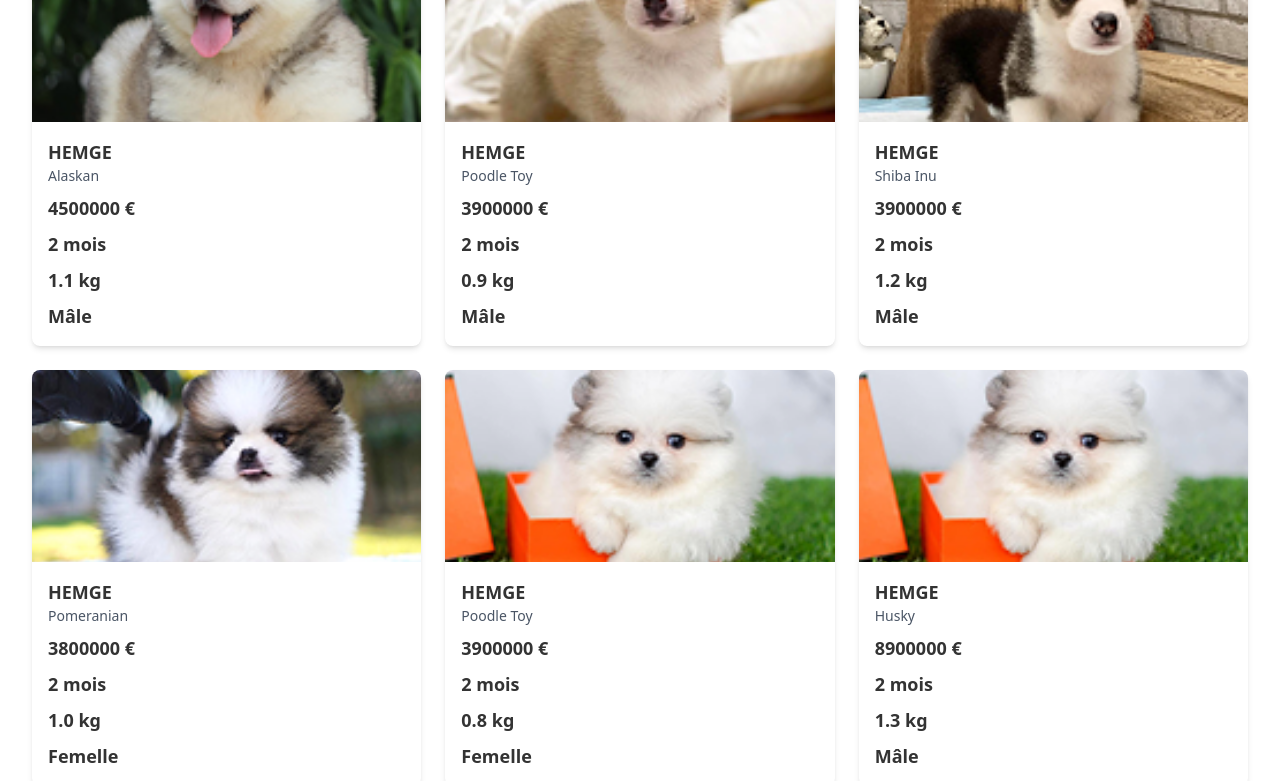
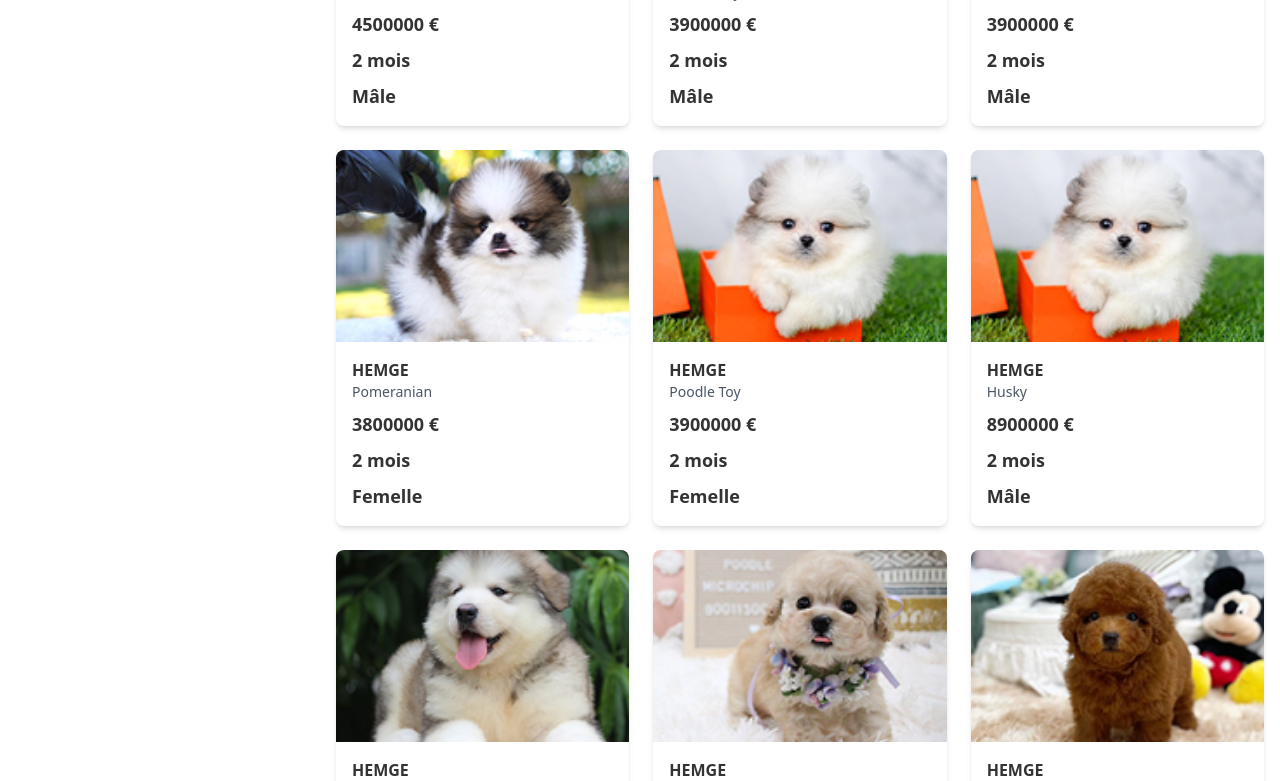
Before and after one commit to Owedjangdev/FTC-W3-epiphaneHouehanou, a Next.js app: page /category in a window 1280 px wide. Shown: the part 2000-2781 px from the top of the page. Built offline with nearby package versions, Linux system fonts and the light colour scheme.

Commit message:
add of components

```diff
--- a/data.ts
+++ b/data.ts
@@ -148,8 +148,8 @@ export const chiotsData: Chiot[] = [
     nom: "HEMGE",
     race: "Pomeranian",
     sexe: "Mâle",
-    age: "2 mois",
-    poids: "0.8 kg",
+    age: "2 months",
+    color: "0.8 kg",
     prix: 4500000,
     imageUrl: "/imgCte1.png",
   },
@@ -159,7 +159,7 @@ export const chiotsData: Chiot[] = [
     race: "Poodle Toy",
     sexe: "Mâle",
     age: "2 mois",
-    poids: "0.9 kg",
+    color: "0.9 kg",
     prix: 3900000,
     imageUrl: "/imgCte2.png",
   },
@@ -169,7 +169,7 @@ export const chiotsData: Chiot[] = [
     race: "Alaskan",
     sexe: "Mâle",
     age: "2 mois",
-    poids: "1.2 kg",
+    color: "",
     prix: 8900000,
     imageUrl: "/imgCte3.png",
   },
@@ -179,7 +179,7 @@ export const chiotsData: Chiot[] = [
     race: "Bichon Frize",
     sexe: "Femelle",
     age: "2 mois",
-    poids: "0.8 kg",
+    color: "0.8 kg",
     prix: 3900000,
     imageUrl: "/imgCte4.png",
   },
@@ -189,7 +189,7 @@ export const chiotsData: Chiot[] = [
     race: "Pomeranian",
     sexe: "Mâle",
     age: "2 mois",
-    poids: "0.9 kg",
+    color: "0.9 kg",
     prix: 3800000,
     imageUrl: "/imgCte5.png",
   },
@@ -199,7 +199,7 @@ export const chiotsData: Chiot[] = [
     race: "Shiba Inu",
     sexe: "Mâle",
     age: "2 mois",
-    poids: "1.1 kg",
+    color: "1.1 kg",
     prix: 3900000,
     imageUrl: "/imgCte6.png",
   },
@@ -209,7 +209,7 @@ export const chiotsData: Chiot[] = [
     race: "Rottweiler",
     sexe: "Femelle",
     age: "2 mois",
-    poids: "1.5 kg",
+    color: "1.5 kg",
     prix: 4500000,
     imageUrl: "/imgCte7.png ",
   },
@@ -219,7 +219,7 @@ export const chiotsData: Chiot[] = [
     race: "Golden Retriever",
     sexe: "Mâle",
     age: "2 mois",
-    poids: "1.2 kg",
+    color: "1.2 kg",
     prix: 3900000,
     imageUrl: "/imgCte8.png",
   },
@@ -229,7 +229,7 @@ export const chiotsData: Chiot[] = [
     race: "Husky",
     sexe: "Femelle",
     age: "2 mois",
-    poids: "1.0 kg",
+    color: "1.0 kg",
     prix: 8900000,
     imageUrl: "/imgCte9.png",
   },
@@ -239,7 +239,7 @@ export const chiotsData: Chiot[] = [
     race: "Alaskan",
     sexe: "Mâle",
     age: "2 mois",
-    poids: "1.1 kg",
+    color: "1.1 kg",
     prix: 4500000,
     imageUrl: "/imgCte10.png",
   },
@@ -249,7 +249,7 @@ export const chiotsData: Chiot[] = [
     race: "Poodle Toy",
     sexe: "Mâle",
     age: "2 mois",
-    poids: "0.9 kg",
+    color: "0.9 kg",
     prix: 3900000,
     imageUrl: "/imgCte11.png",
   },
@@ -259,7 +259,7 @@ export const chiotsData: Chiot[] = [
     race: "Shiba Inu",
     sexe: "Mâle",
     age: "2 mois",
-    poids: "1.2 kg",
+    color: "1.2 kg",
     prix: 3900000,
     imageUrl: "/imgCte12.png",
   },
@@ -269,7 +269,7 @@ export const chiotsData: Chiot[] = [
     race: "Pomeranian",
     sexe: "Femelle",
     age: "2 mois",
-    poids: "1.0 kg",
+    color: "1.0 kg",
     prix: 3800000,
     imageUrl: "/imgCte13.png",
   },
@@ -279,7 +279,7 @@ export const chiotsData: Chiot[] = [
     race: "Poodle Toy",
     sexe: "Femelle",
     age: "2 mois",
-    poids: "0.8 kg",
+    color: "0.8 kg",
     prix: 3900000,
     imageUrl: "/imgCte14.png",
   },
@@ -289,7 +289,7 @@ export const chiotsData: Chiot[] = [
     race: "Husky",
     sexe: "Mâle",
     age: "2 mois",
-    poids: "1.3 kg",
+    color: "1.3 kg",
     prix: 8900000,
     imageUrl: "/imgCte15.png",
   },
@@ -299,7 +299,7 @@ export const chiotsData: Chiot[] = [
     race: "Corgi",
     sexe: "Mâle",
     age: "2 mois",
-    poids: "1.1 kg",
+    color: "1.1 kg",
     prix: 4500000,
     imageUrl: "/imgCte20.png",
   },
@@ -309,7 +309,7 @@ export const chiotsData: Chiot[] = [
     race: "Pomeranian",
     sexe: "Femelle",
     age: "2 mois",
-    poids: "0.9 kg",
+    color: "0.9 kg",
     prix: 3800000,
     imageUrl: "/imgCte16.png",
   },
@@ -319,7 +319,7 @@ export const chiotsData: Chiot[] = [
     race: "Maltese",
     sexe: "Mâle",
     age: "2 mois",
-    poids: "0.8 kg",
+    color: "0.8 kg",
     prix: 3900000,
     imageUrl: "/imgCte17.png",
   },
@@ -329,7 +329,7 @@ export const chiotsData: Chiot[] = [
     race: "Alaskan",
     sexe: "Femelle",
     age: "2 mois",
-    poids: "1.1 kg",
+    color: "1.1 kg",
     prix: 8900000,
     imageUrl: "/imgCte18.png",
   },
@@ -339,7 +339,7 @@ export const chiotsData: Chiot[] = [
     race: "Corgi",
     sexe: "Mâle",
     age: "2 mois",
-    poids: "1.2 kg",
+    color: "1.2 kg",
     prix: 4500000,
     imageUrl: "/imgCte19.png",
   },
@@ -349,7 +349,7 @@ export const chiotsData: Chiot[] = [
     race: "Pomeranian",
     sexe: "Mâle",
     age: "2 mois",
-    poids: "0.9 kg",
+    color: "0.9 kg",
     prix: 3800000,
     imageUrl: "/imgCte20.png",
   },
@@ -359,7 +359,7 @@ export const chiotsData: Chiot[] = [
     race: "Poodle Toy",
     sexe: "Femelle",
     age: "2 mois",
-    poids: "0.8 kg",
+    color: "0.8 kg",
     prix: 3900000,
     imageUrl: "/imgCte21.png",
   },
@@ -369,7 +369,7 @@ export const chiotsData: Chiot[] = [
     race: "Husky",
     sexe: "Mâle",
     age: "2 mois",
-    poids: "1.3 kg",
+    color: "1.3 kg",
     prix: 8900000,
     imageUrl: "/imgCte22.png",
   },
@@ -379,7 +379,7 @@ export const chiotsData: Chiot[] = [
     race: "Corgi",
     sexe: "Femelle",
     age: "2 mois",
-    poids: "1.1 kg",
+    color: "1.1 kg",
     prix: 4500000,
     imageUrl: "/imgCte23.png",
   },
@@ -389,7 +389,7 @@ export const chiotsData: Chiot[] = [
     race: "Pomeranian",
     sexe: "Mâle",
     age: "2 mois",
-    poids: "0.9 kg",
+    color: "0.9 kg",
     prix: 3800000,
     imageUrl: "/imgCte24.png",
   },
@@ -399,7 +399,7 @@ export const chiotsData: Chiot[] = [
     race: "Maltese",
     sexe: "Femelle",
     age: "2 mois",
-    poids: "0.8 kg",
+    color: "0.8 kg",
     prix: 3900000,
     imageUrl: "/imgCte25.png",
   },
@@ -409,7 +409,7 @@ export const chiotsData: Chiot[] = [
     race: "Husky",
     sexe: "Mâle",
     age: "2 mois",
-    poids: "1.3 kg",
+    color: "1.3 kg",
     prix: 8900000,
     imageUrl: "/imgCte20.png",
   },
@@ -419,7 +419,7 @@ export const chiotsData: Chiot[] = [
     race: "Corgi",
     sexe: "Mâle",
     age: "2 mois",
-    poids: "1.1 kg",
+    color: "1.1 kg",
     prix: 4500000,
     imageUrl: "/imgCte20.png",
   },
@@ -429,7 +429,7 @@ export const chiotsData: Chiot[] = [
     race: "Pomeranian",
     sexe: "Femelle",
     age: "2 mois",
-    poids: "0.9 kg",
+    color: "0.9 kg",
     prix: 3800000,
     imageUrl: "/imgCte20.png",
   },
@@ -439,7 +439,7 @@ export const chiotsData: Chiot[] = [
     race: "Maltese",
     sexe: "Mâle",
     age: "2 mois",
-    poids: "0.8 kg",
+    color: "0.8 kg",
     prix: 3900000,
     imageUrl: "/imgCte20.png",
   },
@@ -449,7 +449,7 @@ export const chiotsData: Chiot[] = [
     race: "Husky",
     sexe: "Femelle",
     age: "2 mois",
-    poids: "1.3 kg",
+    color: "1.3 kg",
     prix: 8900000,
     imageUrl: "/imgCte20.png",
   },
@@ -459,7 +459,7 @@ export const chiotsData: Chiot[] = [
     race: "Corgi",
     sexe: "Mâle",
     age: "2 mois",
-    poids: "1.1 kg",
+    color: "1.1 kg",
     prix: 4500000,
     imageUrl: "/imgCte20.png",
   },
@@ -469,7 +469,7 @@ export const chiotsData: Chiot[] = [
     race: "Pomeranian",
     sexe: "Femelle",
     age: "2 mois",
-    poids: "0.9 kg",
+   color: "0.9 kg",
     prix: 3800000,
     imageUrl: "/imgCte20.png",
   },
@@ -479,7 +479,7 @@ export const chiotsData: Chiot[] = [
     race: "Maltese",
     sexe: "Mâle",
     age: "2 mois",
-    poids: "0.8 kg",
+    color: "0.8 kg",
     prix: 3900000,
     imageUrl: "/imgCte20.png",
   },
@@ -489,7 +489,7 @@ export const chiotsData: Chiot[] = [
     race: "Husky",
     sexe: "Mâle",
     age: "2 mois",
-    poids: "1.3 kg",
+    color: "1.3 kg",
     prix: 8900000,
     imageUrl: "/imgCte20.png",
   },
@@ -499,7 +499,7 @@ export const chiotsData: Chiot[] = [
     race: "Corgi",
     sexe: "Femelle",
     age: "2 mois",
-    poids: "1.1 kg",
+    color: "1.1 kg",
     prix: 4500000,
     imageUrl: "/imgCte20.png",
   },
@@ -509,7 +509,7 @@ export const chiotsData: Chiot[] = [
     race: "Pomeranian",
     sexe: "Mâle",
     age: "2 mois",
-    poids: "0.9 kg",
+   color: "0.9 kg",
     prix: 3800000,
     imageUrl: "/imgCte20.png",
   },
@@ -519,7 +519,7 @@ export const chiotsData: Chiot[] = [
     race: "Maltese",
     sexe: "Femelle",
     age: "2 mois",
-    poids: "0.8 kg",
+   color: "0.8 kg",
     prix: 3900000,
     imageUrl: "/imgCte20.png",
   },
@@ -529,7 +529,7 @@ export const chiotsData: Chiot[] = [
     race: "Husky",
     sexe: "Mâle",
     age: "2 mois",
-    poids: "1.3 kg",
+    color: "1.3 kg",
     prix: 8900000,
     imageUrl: "/imgCte20.png",
   },
@@ -539,7 +539,7 @@ export const chiotsData: Chiot[] = [
     race: "Corgi",
     sexe: "Femelle",
     age: "2 mois",
-    poids: "1.1 kg",
+    color: "1.1 kg",
     prix: 4500000,
     imageUrl: "/imgCte20.png",
   },
@@ -549,7 +549,7 @@ export const chiotsData: Chiot[] = [
     race: "Pomeranian",
     sexe: "Mâle",
     age: "2 mois",
-    poids: "0.9 kg",
+   color: "0.9 kg",
     prix: 3800000,
     imageUrl: "/imgCte20.png",
   },
@@ -559,7 +559,7 @@ export const chiotsData: Chiot[] = [
     race: "Maltese",
     sexe: "Femelle",
     age: "2 mois",
-    poids: "0.8 kg",
+    color: "0.8 kg",
     prix: 3900000,
     imageUrl: "/imgCte20.png",
   },
@@ -569,7 +569,7 @@ export const chiotsData: Chiot[] = [
     race: "Husky",
     sexe: "Mâle",
     age: "2 mois",
-    poids: "1.3 kg",
+    color: "1.3 kg",
     prix: 8900000,
     imageUrl: "/imgCte20.png",
   },
@@ -579,7 +579,7 @@ export const chiotsData: Chiot[] = [
     race: "Corgi",
     sexe: "Femelle",
     age: "2 mois",
-    poids: "1.1 kg",
+   color: "1.1 kg",
     prix: 4500000,
     imageUrl: "/imgCte20.png",
   },
@@ -589,7 +589,7 @@ export const chiotsData: Chiot[] = [
     race: "Pomeranian",
     sexe: "Mâle",
     age: "2 mois",
-    poids: "0.9 kg",
+    color: "0.9 kg",
     prix: 3800000,
     imageUrl: "/imgCte20.png",
   },
@@ -599,7 +599,7 @@ export const chiotsData: Chiot[] = [
     race: "Maltese",
     sexe: "Femelle",
     age: "2 mois",
-    poids: "0.8 kg",
+   color: "0.8 kg",
     prix: 3900000,
     imageUrl: "/imgCte20.png",
   },
@@ -609,7 +609,7 @@ export const chiotsData: Chiot[] = [
     race: "Husky",
     sexe: "Mâle",
     age: "2 mois",
-    poids: "1.3 kg",
+    color: "1.3 kg",
     prix: 8900000,
     imageUrl: "/imgCte20.png",
   },
@@ -619,7 +619,7 @@ export const chiotsData: Chiot[] = [
     race: "Corgi",
     sexe: "Femelle",
     age: "2 mois",
-    poids: "1.1 kg",
+    color: "1.1 kg",
     prix: 4500000,
     imageUrl: "/imgCte20.png",
   },
@@ -629,7 +629,7 @@ export const chiotsData: Chiot[] = [
     race: "Pomeranian",
     sexe: "Mâle",
     age: "2 mois",
-    poids: "0.9 kg",
+    color: "0.9 kg",
     prix: 3800000,
     imageUrl: "/imgCte20.png",
   },
@@ -639,7 +639,7 @@ export const chiotsData: Chiot[] = [
     race: "Maltese",
     sexe: "Femelle",
     age: "2 mois",
-    poids: "0.8 kg",
+    color: "0.8 kg",
     prix: 3900000,
     imageUrl: "/imgCte20.png",
   },
@@ -649,7 +649,7 @@ export const chiotsData: Chiot[] = [
     race: "Husky",
     sexe: "Mâle",
     age: "2 mois",
-    poids: "1.3 kg",
+    color: "1.3 kg",
     prix: 8900000,
     imageUrl: "/imgCte20.png",
   },
@@ -659,7 +659,7 @@ export const chiotsData: Chiot[] = [
     race: "Corgi",
     sexe: "Femelle",
     age: "2 mois",
-    poids: "1.1 kg",
+   color: "1.1 kg",
     prix: 4500000,
     imageUrl: "/imgCte20.png",
   },
--- a/src/app/category/page.tsx
+++ b/src/app/category/page.tsx
@@ -1,26 +1,29 @@
 import CSHomeMobile from "@/components/CSHomeMobile";
+import Footer from "@/components/Footer";
 
 import HomeCategory from "@/components/HomeCategory";
+import PuppyGalleryMoblie from "@/components/PuppyGalleryMoblie";
 import PuppyGallery from "@/components/PuppyGallery";
 
 import React from "react";
 
 const Page = () => {
   return (
-    <div >
+    <div>
       <div className="flex md:hidden">
         <CSHomeMobile />
       </div>
       <div className="hidden md:flex">
         <HomeCategory />
       </div>
-<div>
- <PuppyGallery/>
+      <div className="block md:hidden">
+        <PuppyGalleryMoblie />
+      </div>
 
-</div>
-
-
-
+      <div className="hidden md:block">
+        <PuppyGallery />
+      </div>
+      <Footer />
     </div>
   );
 };
--- /dev/null
+++ b/src/components/Pagination.tsx
@@ -0,0 +1,50 @@
+// components/Pagination.tsx
+import React from 'react';
+
+type PaginationProps = {
+  currentPage: number;
+  totalPages: number;
+  onPageChange: (page: number) => void;
+};
+
+const Pagination: React.FC<PaginationProps> = ({ currentPage, totalPages, onPageChange }) => {
+  // Crée un tableau d'index de 1 au nombre total de pages
+  const pages = Array.from({ length: totalPages }, (_, i) => i + 1);
+
+  return (
+    <div className="flex justify-center items-center space-x-2 mt-8">
+      {/* Bouton pour la page précédente */}
+      <button
+        onClick={() => onPageChange(currentPage - 1)}
+        disabled={currentPage === 1}
+        className="px-4 py-2 border rounded-md text-gray-700 hover:bg-gray-100 disabled:opacity-50"
+      >
+        Précédent
+      </button>
+
+      {/* Affichage des numéros de page */}
+      {pages.map(page => (
+        <button
+          key={page}
+          onClick={() => onPageChange(page)}
+          className={`px-4 py-2 border rounded-md ${
+            currentPage === page ? 'bg-blue-500 text-white' : 'text-gray-700 hover:bg-gray-100'
+          }`}
+        >
+          {page}
+        </button>
+      ))}
+
+      {/* Bouton pour la page suivante */}
+      <button
+        onClick={() => onPageChange(currentPage + 1)}
+        disabled={currentPage === totalPages}
+        className="px-4 py-2 border rounded-md text-gray-700 hover:bg-gray-100 disabled:opacity-50"
+      >
+        Suivant
+      </button>
+    </div>
+  );
+};
+
+export default Pagination;
--- a/src/components/PuppyGallery.tsx
+++ b/src/components/PuppyGallery.tsx
@@ -1,84 +1,187 @@
 "use client"
 
+
+
 import { useState, useEffect } from 'react';
-import FilterSort from './FiltrerMobile';
-import { chiotsData } from '../../data';
+
+// Le composant de tri/filtre
+
 import { Chiot } from '../../types';
 
+import FilterSort from './FiltrerMobile';
+
+import { chiotsData } from '../../data';
+
+
+
+
+
+
+
 const PuppyGallery = () => {
+
+// État qui stocke les valeurs des filtres et du tri
+
 const [filtres, setFiltres] = useState({
+
 race: '',
+
 prixMax: null,
+
 sortBy: 'popular',
+
 });
+
+
+
+// État qui stocke la liste de chiots à afficher (initialement tous les chiots)
 
 const [chiotsAfficher, setChiotsAfficher] = useState<Chiot[]>(chiotsData);
 
+
+
+// Utilisez useEffect pour déclencher la mise à jour des chiots
+
 useEffect(() => {
-    const resultat = chiotsData.filter(chiot => {
+
+// 1. Appliquer les filtres
+
+let resultat: Chiot[] = chiotsData.filter(chiot => {
+
 const correspondRace = filtres.race === '' || chiot.race === filtres.race;
+
 const correspondPrix = filtres.prixMax === null || chiot.prix <= filtres.prixMax!;
+
 return correspondRace && correspondPrix;
+
 });
 
+
+
+// 2. Appliquer le tri sur les chiots filtrés
+
 switch (filtres.sortBy) {
+
 case 'price-asc':
+
 resultat.sort((a, b) => a.prix - b.prix);
+
 break;
+
 case 'price-desc':
+
 resultat.sort((a, b) => b.prix - a.prix);
+
 break;
+
 case 'popular':
+
 default:
+
+// Le tri par défaut (laissez tel quel)
+
 break;
+
 }
+
+
+
+// 3. Mettre à jour l'état de la liste des chiots à afficher
 
 setChiotsAfficher(resultat);
 
-  }, [filtres]);
+
+}, [filtres]); // Ce hook s'exécute à chaque fois que 'filtres' change
+
+
+
+// Fonction pour mettre à jour les filtres (passée au composant enfant)
 
 const handleSortChange = (value: string) => {
+
 setFiltres(prevFiltres => ({ ...prevFiltres, sortBy: value }));
+
 };
 
+
+
 const handleFilterClick = () => {
+
+// Logique pour basculer le panneau de filtre
+
 console.log('Bouton de filtre cliqué !');
+
 };
 
+
+
 return (
-    // Conteneur principal: Centré avec une marge horizontale sur mobile
-    <div className="flex flex-col items-center p-4 md:p-6 lg:p-8">
-      {/* Panneau de filtre latéral : masqué sur mobile, visible sur les écrans plus grands */}
-      <div className="hidden md:block md:w-1/4 md:pr-4 md:border-r md:border-gray-200">
+
+<div className="flex w-full max-w-7xl mx-auto items-center ">
+
+{/* Panneau de filtre latéral */}
+
+<div className="w-1/4 p-4 border-r border-gray-200">
+
 <h2 className="text-xl font-bold mb-4">Filtre</h2>
-        {/* Ajoutez ici d'autres filtres */}
+
+{/* Ajoutez ici d'autres filtres (input, radio, etc.) qui appellent setFiltres */}
+
 </div>
 
+
+
 {/* Contenu principal */}
-      <div className="w-full max-w-lg md:max-w-none flex-1">
+
+<div className="flex-1 p-4">
+
 <FilterSort
+
 onSortChange={handleSortChange}
+
 onFilterClick={handleFilterClick}
+
 />
 
-        <div className="grid grid-cols-1 sm:grid-cols-2 lg:grid-cols-3 gap-6 mt-4">
+
+
+{/* La liste des chiots */}
+
+<div className="grid grid-cols-1 md:grid-cols-2 lg:grid-cols-3 gap-6 mt-4">
+
 {chiotsAfficher.map(chiot => (
+
 <div key={chiot.id} className="bg-white rounded-lg shadow-md overflow-hidden">
+
 <img src={chiot.imageUrl} alt={chiot.nom} className="w-full h-48 object-cover" />
+
 <div className="p-4">
-                <h3 className="text-lg font-bold">{chiot.nom}</h3>
+
+<h3 className="text-md font-bold">{chiot.nom}</h3>
+
 <p className="text-sm text-gray-600">{chiot.race}</p>
+
 <p className="text-lg font-semibold mt-2">{chiot.prix} €</p>
+
 <p className="text-lg font-semibold mt-2">{chiot.age} </p>
-                 <p className="text-lg font-semibold mt-2">{chiot.poids} </p>
 <p className="text-lg font-semibold mt-2">{chiot.sexe} </p>
+
 </div>
+
 </div>
+
 ))}
+
 </div>
+
 </div>
+
 </div>
+
 );
+
 };
 
+
+
 export default PuppyGallery;
--- /dev/null
+++ b/src/components/PuppyGalleryMoblie.tsx
@@ -0,0 +1,122 @@
+"use client";
+
+import { useState, useEffect } from "react";
+import FilterSort from "./FiltrerMobile";
+import { chiotsData } from "../../data";
+import { Chiot } from "../../types";
+import Pagination from "./Pagination";
+
+const PuppyGallery = () => {
+  const [filtres, setFiltres] = useState({
+    race: "",
+    prixMax: null,
+    sortBy: "popular",
+  });
+
+  const [chiotsAfficher, setChiotsAfficher] = useState<Chiot[]>(chiotsData);
+  // Définissez le nombre de chiots par page
+  const CHIOTS_PAR_PAGE = 8;
+  // Ajoutez un état pour la page actuelle
+  const [currentPage, setCurrentPage] = useState(1);
+  // Un état pour stocker les chiots après filtrage et tri, mais avant pagination
+  const [chiotsFiltres, setChiotsFiltres] = useState<Chiot[]>(chiotsData);
+
+  useEffect(() => {
+    const resultat = chiotsData.filter((chiot) => {
+      const correspondRace = filtres.race === "" || chiot.race === filtres.race;
+      const correspondPrix =
+        filtres.prixMax === null || chiot.prix <= filtres.prixMax!;
+      return correspondRace && correspondPrix;
+    });
+
+    switch (filtres.sortBy) {
+      case "price-asc":
+        resultat.sort((a, b) => a.prix - b.prix);
+        break;
+      case "price-desc":
+        resultat.sort((a, b) => b.prix - a.prix);
+        break;
+      case "popular":
+      default:
+        break;
+    }
+
+    setChiotsAfficher(resultat);
+  }, [filtres]);
+
+  const handleSortChange = (value: string) => {
+    setFiltres((prevFiltres) => ({ ...prevFiltres, sortBy: value }));
+  };
+
+  const handleFilterClick = () => {
+    console.log("Bouton de filtre cliqué !");
+  };
+
+  // Logique pour déterminer les chiots à afficher sur la page actuelle
+  const firstIndex = (currentPage - 1) * CHIOTS_PAR_PAGE;
+  const lastIndex = firstIndex + CHIOTS_PAR_PAGE;
+  const chiotsActuels = chiotsFiltres.slice(firstIndex, lastIndex);
+
+  // Calculer le nombre total de pages
+  const totalPages = Math.ceil(chiotsFiltres.length / CHIOTS_PAR_PAGE);
+
+  const handlePageChange = (page: number) => {
+    setCurrentPage(page);
+    // Optionnel : remonter en haut de la page pour une meilleure expérience utilisateur
+    window.scrollTo({ top: 0, behavior: "smooth" });
+  };
+  return (
+    // Conteneur principal: Centré avec une marge horizontale sur mobile
+    <div className="flex flex-col items-center p-4 md:p-6 lg:p-8">
+      {/* Panneau de filtre latéral : masqué sur mobile, visible sur les écrans plus grands */}
+      <div className="hidden md:block md:w-1/4 md:pr-4 md:border-r md:border-gray-200">
+        <h2 className="text-xl font-bold mb-4">Filtre</h2>
+        {/* Ajoutez ici d'autres filtres */}
+      </div>
+
+      {/* Contenu principal */}
+      <div className="w-full max-w-lg md:max-w-none flex-1">
+        <FilterSort
+          onSortChange={handleSortChange}
+          onFilterClick={handleFilterClick}
+        />
+
+        <div className="grid grid-cols-2 md:grid-cols-3  gap-6 mt-4">
+          {chiotsAfficher.map((chiot) => (
+            <div
+              key={chiot.id}
+              className="bg-white rounded-lg shadow-md overflow-hidden"
+            >
+              <img
+                src={chiot.imageUrl}
+                alt={chiot.nom}
+                className="w-full h-48 object-cover"
+              />
+              <div className="p-2">
+                <h3 className="text-md font-bold">
+                  {chiot.nom}-{chiot.race}
+                </h3>
+
+                <p className="text-sm font-semibold text-neutral-20 mt-2">
+                  Gene:{chiot.sexe}{" "}
+                </p>
+                <p className="text-md font-semibold text-neutral-20 mt-2">
+                  Age:{chiot.age}{" "}
+                </p>
+                <p className="text-md font-semibold mt-2">{chiot.prix} €</p>
+              </div>
+            </div>
+          ))}
+        </div>
+        {/* Le composant de pagination, placé en bas de la grille */}
+        <Pagination
+          currentPage={currentPage}
+          totalPages={totalPages}
+          onPageChange={handlePageChange}
+        />
+      </div>
+    </div>
+  );
+};
+
+export default PuppyGallery;
--- a/types.ts
+++ b/types.ts
@@ -24,7 +24,7 @@ export interface Chiot {
   race: string;
   sexe: "Mâle" | "Femelle";
   age: string;
-  poids: string;
+  color: string;
   prix: number;
   imageUrl: string;
 }
```
Lines whose indentation alone changed are shown as unchanged.
